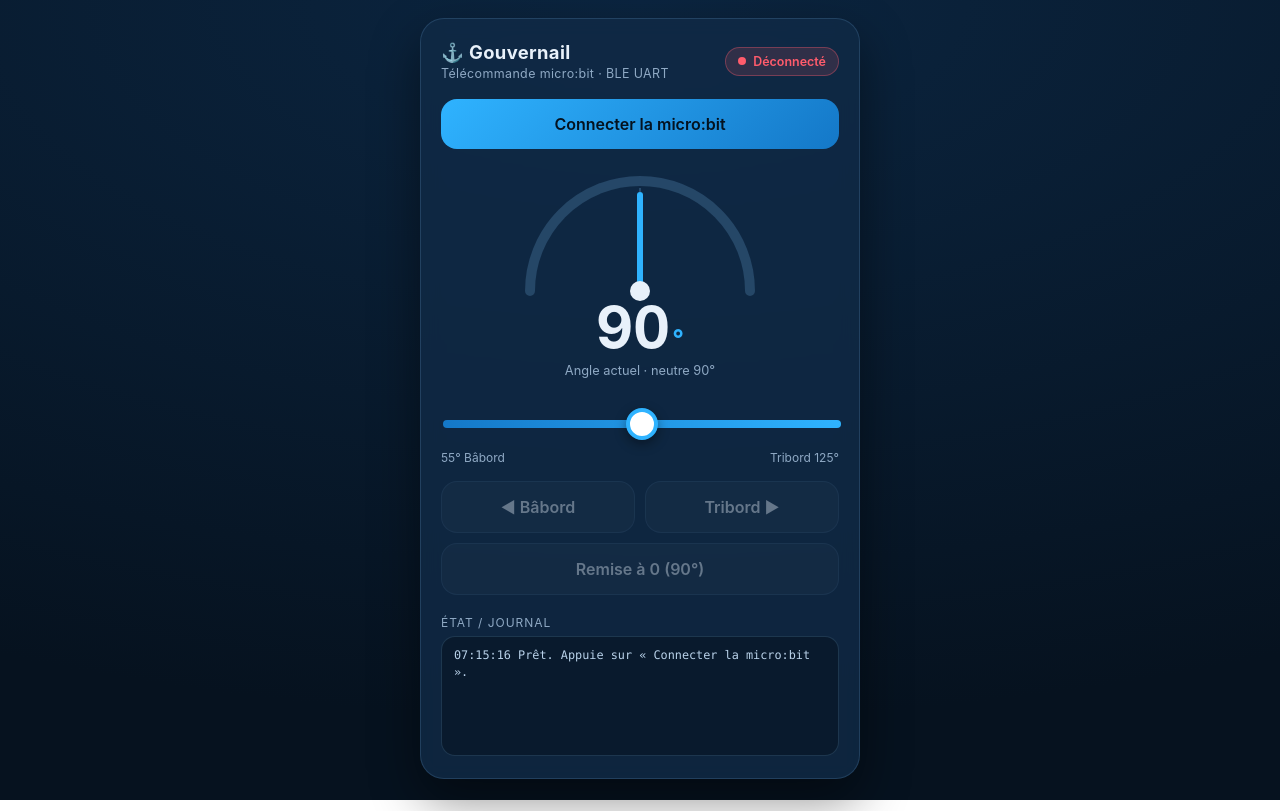
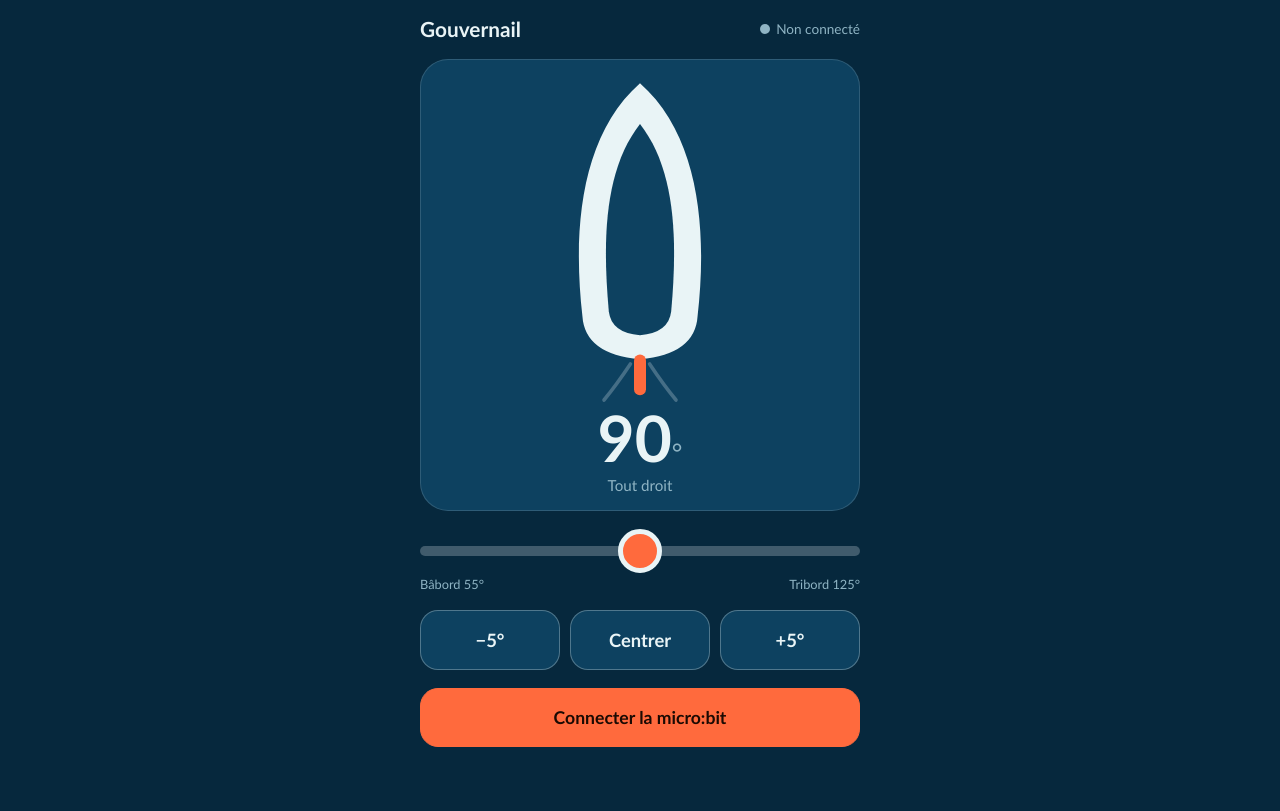
Before and after one commit to Tombordet/Projet-bateau, a plain HTML site: page index.html in a window 1280 px wide. Drawn offline with Linux system fonts and the light colour scheme.

Commit message:
Update index.html

```diff
--- a/index.html
+++ b/index.html
@@ -3,278 +3,218 @@
 <head>
 <meta charset="UTF-8">
 <meta name="viewport" content="width=device-width, initial-scale=1, viewport-fit=cover">
-<title>Gouvernail · micro:bit</title>
+<meta name="theme-color" content="#06283d">
+<title>Gouvernail du bateau</title>
 <style>
-  :root {
-    --bg1: #06121f; --bg2: #0b2540; --card: rgba(16, 42, 70, .82);
-    --line: rgba(120, 180, 230, .18); --text: #e8f1fa; --muted: #8fa9c4;
-    --accent: #2fb3ff; --accent2: #1478c8; --ok: #2ecc9a; --bad: #ff5c6c;
+  * { box-sizing: border-box; -webkit-tap-highlight-color: transparent; }
+  html { background-color: #06283d; }
+  body {
+    margin: 0; padding: 16px 16px 32px;
+    font-family: "Avenir Next", "Trebuchet MS", "Segoe UI", sans-serif;
+    background-color: #06283d; color: #e9f4f6;
+    -webkit-user-select: none; user-select: none; touch-action: manipulation;
   }
-  * { box-sizing: border-box; -webkit-tap-highlight-color: transparent; }
-  html, body { margin: 0; min-height: 100%; }
-  body {
-    font-family: -apple-system, "SF Pro Text", "Segoe UI", Roboto, sans-serif;
-    color: var(--text);
-    background: radial-gradient(120% 90% at 50% 0%, var(--bg2), var(--bg1));
-    background-attachment: fixed;
-    display: flex; justify-content: center; align-items: flex-start;
-    padding: calc(env(safe-area-inset-top, 0px) + 18px) 16px calc(env(safe-area-inset-bottom, 0px) + 18px);
+  main { width: 100%; max-width: 440px; margin: 0 auto; }
+  header { display: flex; justify-content: space-between; align-items: center; margin-bottom: 18px; }
+  h1 { font-size: 1.3rem; margin: 0; font-weight: 700; color: #e9f4f6; }
+  #etat { font-size: .85rem; color: #8fb4c4; }
+  #etat i { width: 10px; height: 10px; border-radius: 50%; background: #8fb4c4; display: inline-block; margin-right: 6px; }
+  #etat.ok i { background: #3ddc97; }
+  #etat.ko i { background: #ff5d5d; }
+
+  .scene {
+    border-radius: 28px; padding: 16px 0 8px; margin-bottom: 18px; text-align: center;
+    background-color: #0d4160; border: 1px solid rgba(233,244,246,.15);
   }
-  .card {
-    width: 100%; max-width: 440px; background: var(--card);
-    border: 1px solid var(--line); border-radius: 24px; padding: 22px 20px;
-    backdrop-filter: blur(10px); box-shadow: 0 20px 50px rgba(0, 0, 0, .45);
+  .scene svg { width: 60%; max-width: 240px; height: auto; display: block; margin: 0 auto; overflow: visible; }
+  #gouvernail { transition: transform .12s ease-out; }
+  .valeur { font-size: 4rem; font-weight: 700; line-height: 1; margin-top: 6px; color: #e9f4f6; }
+  .valeur small { font-size: 1.6rem; color: #8fb4c4; font-weight: 400; }
+  #sens { color: #8fb4c4; font-size: .95rem; margin: 6px 0 8px; min-height: 1.2em; }
+
+  .reglage { margin-bottom: 18px; }
+  .bornes { display: flex; justify-content: space-between; font-size: .8rem; color: #8fb4c4; }
+  input[type=range] { -webkit-appearance: none; appearance: none; width: 100%; height: 44px; background: transparent; margin: 0; }
+  input[type=range]::-webkit-slider-runnable-track { height: 10px; border-radius: 5px; background: rgba(233,244,246,.25); }
+  input[type=range]::-webkit-slider-thumb {
+    -webkit-appearance: none; width: 44px; height: 44px; margin-top: -17px; border-radius: 50%;
+    background: #ff6a3d; border: 5px solid #e9f4f6;
   }
-  header { display: flex; justify-content: space-between; align-items: center; gap: 12px; }
-  h1 { font-size: 1.15rem; margin: 0; letter-spacing: .02em; }
-  h1 small { display: block; font-weight: 400; color: var(--muted); font-size: .78rem; margin-top: 2px; }
-  .badge {
-    display: inline-flex; align-items: center; gap: 7px; padding: 6px 12px;
-    border-radius: 999px; font-size: .78rem; font-weight: 600;
-    background: rgba(255, 92, 108, .14); color: var(--bad); border: 1px solid rgba(255, 92, 108, .35);
+  input[type=range]::-moz-range-track { height: 10px; border-radius: 5px; background: rgba(233,244,246,.25); }
+  input[type=range]::-moz-range-thumb { width: 34px; height: 34px; border-radius: 50%; background: #ff6a3d; border: 5px solid #e9f4f6; }
+
+  .boutons { display: flex; margin-bottom: 18px; }
+  .boutons button { flex: 1; margin-right: 10px; }
+  .boutons button:last-child { margin-right: 0; }
+  button {
+    font-family: inherit; font-weight: 700; font-size: 1.15rem; color: #e9f4f6;
+    border: 1px solid rgba(233,244,246,.3); background-color: #0d4160;
+    border-radius: 18px; padding: 18px 12px; cursor: pointer;
   }
-  .badge::before { content: ""; width: 8px; height: 8px; border-radius: 50%; background: currentColor; }
-  .badge.on { background: rgba(46, 204, 154, .14); color: var(--ok); border-color: rgba(46, 204, 154, .4); }
-
-  button {
-    font: inherit; color: var(--text); border: 1px solid var(--line); border-radius: 16px;
-    background: rgba(255, 255, 255, .06); padding: 15px 10px; font-weight: 600; font-size: 1rem;
-    cursor: pointer; touch-action: manipulation; transition: transform .08s, background .15s, opacity .15s;
-  }
-  button:active:not(:disabled) { transform: scale(.97); background: rgba(255, 255, 255, .12); }
-  button:disabled { opacity: .4; cursor: not-allowed; }
-  #connectBtn {
-    width: 100%; margin-top: 18px; border: none;
-    background: linear-gradient(135deg, var(--accent), var(--accent2)); color: #04121f;
-  }
-  #connectBtn.on { background: rgba(255, 255, 255, .06); color: var(--text); border: 1px solid var(--line); }
-
-  .gauge { position: relative; height: 130px; margin: 22px 0 4px; display: flex; justify-content: center; }
-  .gauge svg { width: 100%; max-width: 280px; overflow: visible; }
-  #needle { transform-origin: 140px 120px; transition: transform .12s ease-out; }
-  .readout { text-align: center; margin-top: -6px; }
-  .angle { font-size: 3.6rem; font-weight: 700; line-height: 1; font-variant-numeric: tabular-nums; }
-  .angle span { font-size: 1.6rem; color: var(--accent); margin-left: 2px; }
-  .sub { color: var(--muted); font-size: .8rem; margin-top: 6px; }
-
-  .slider-wrap { margin: 22px 0 6px; }
-  input[type=range] {
-    -webkit-appearance: none; appearance: none; width: 100%; height: 44px; background: transparent; touch-action: none;
-  }
-  input[type=range]::-webkit-slider-runnable-track {
-    height: 8px; border-radius: 8px; background: linear-gradient(90deg, #1478c8, #2fb3ff);
-  }
-  input[type=range]::-moz-range-track { height: 8px; border-radius: 8px; background: linear-gradient(90deg, #1478c8, #2fb3ff); }
-  input[type=range]::-webkit-slider-thumb {
-    -webkit-appearance: none; width: 32px; height: 32px; border-radius: 50%; margin-top: -12px;
-    background: #fff; border: 4px solid var(--accent); box-shadow: 0 4px 12px rgba(0, 0, 0, .4);
-  }
-  input[type=range]::-moz-range-thumb {
-    width: 24px; height: 24px; border-radius: 50%; background: #fff; border: 4px solid var(--accent);
-  }
-  .scale { display: flex; justify-content: space-between; color: var(--muted); font-size: .75rem; }
-
-  .buttons { display: grid; grid-template-columns: 1fr 1fr; gap: 10px; margin-top: 16px; }
-  .buttons .reset { grid-column: 1 / -1; }
-
-  .log-title { margin: 20px 0 6px; font-size: .75rem; color: var(--muted); text-transform: uppercase; letter-spacing: .08em; }
-  #log {
-    height: 120px; overflow-y: auto; background: rgba(0, 0, 0, .28); border: 1px solid var(--line);
-    border-radius: 14px; padding: 10px 12px; font: .74rem/1.5 ui-monospace, Menlo, monospace; color: #b9d2ea;
-  }
-  #log .err { color: var(--bad); }
-  #log .ok { color: var(--ok); }
+  button:active { background-color: #1a5d85; }
+  #connexion { width: 100%; background-color: #ff6a3d; border-color: #ff6a3d; color: #1b0a03; font-size: 1.1rem; }
+  #connexion.connecte { background-color: transparent; color: #e9f4f6; border-color: rgba(233,244,246,.4); }
+  #message { min-height: 1.3em; text-align: center; font-size: .85rem; color: #8fb4c4; margin: 14px 0 0; }
 </style>
 </head>
 <body>
-<main class="card">
+<main>
   <header>
-    <h1>⚓ Gouvernail<small>Télécommande micro:bit · BLE UART</small></h1>
-    <div id="badge" class="badge">Déconnecté</div>
+    <h1>Gouvernail</h1>
+    <div id="etat"><i></i><span>Non connecté</span></div>
   </header>
 
-  <button id="connectBtn">Connecter la micro:bit</button>
-
-  <section class="gauge" aria-hidden="true">
-    <svg viewBox="0 0 280 130">
-      <path d="M 30 120 A 110 110 0 0 1 250 120" fill="none" stroke="rgba(120,180,230,.22)" stroke-width="10" stroke-linecap="round"/>
-      <line x1="140" y1="120" x2="140" y2="14" stroke="rgba(120,180,230,.25)" stroke-width="2" stroke-dasharray="4 5"/>
-      <g id="needle">
-        <line x1="140" y1="120" x2="140" y2="24" stroke="#2fb3ff" stroke-width="6" stroke-linecap="round"/>
+  <section class="scene">
+    <svg viewBox="0 0 200 270">
+      <path d="M92 240 Q80 258 70 270 M108 240 Q120 258 130 270" stroke="rgba(233,244,246,.25)" stroke-width="3" fill="none" stroke-linecap="round"/>
+      <path d="M100 6 C150 50 156 130 148 200 Q146 232 100 236 Q54 232 52 200 C44 130 50 50 100 6 Z" fill="#e9f4f6"/>
+      <path d="M100 40 C128 76 132 130 126 196 Q124 214 100 216 Q76 214 74 196 C68 130 72 76 100 40 Z" fill="#0d4160"/>
+      <g id="gouvernail" style="transform-origin: 100px 236px;">
+        <rect x="95" y="232" width="10" height="34" rx="5" fill="#ff6a3d"/>
       </g>
-      <circle cx="140" cy="120" r="10" fill="#e8f1fa"/>
     </svg>
+    <div class="valeur"><span id="angle">90</span><small>°</small></div>
+    <div id="sens">Tout droit</div>
   </section>
 
-  <div class="readout">
-    <div class="angle"><b id="angleVal">90</b><span>°</span></div>
-    <div class="sub">Angle actuel · neutre 90°</div>
-  </div>
+  <section class="reglage">
+    <input type="range" id="curseur" min="55" max="125" value="90">
+    <div class="bornes"><span>Bâbord 55°</span><span>Tribord 125°</span></div>
+  </section>
 
-  <div class="slider-wrap">
-    <input id="slider" type="range" min="55" max="125" step="1" value="90" disabled aria-label="Angle du gouvernail">
-    <div class="scale"><span>55° Bâbord</span><span>Tribord 125°</span></div>
-  </div>
+  <section class="boutons">
+    <button id="moins">−5°</button>
+    <button id="centre">Centrer</button>
+    <button id="plus">+5°</button>
+  </section>
 
-  <div class="buttons">
-    <button id="portBtn" disabled>◄ Bâbord</button>
-    <button id="stbdBtn" disabled>Tribord ►</button>
-    <button id="resetBtn" class="reset" disabled>Remise à 0 (90°)</button>
-  </div>
-
-  <div class="log-title">État / journal</div>
-  <div id="log"></div>
+  <button id="connexion">Connecter la micro:bit</button>
+  <p id="message"></p>
 </main>
 
 <script>
-(() => {
-  "use strict";
-  const UART_SERVICE = "6e400001-b5a3-f393-e0a9-e50e24dcca9e";
-  const UART_RX      = "6e400002-b5a3-f393-e0a9-e50e24dcca9e";
-  const MIN = 55, MAX = 125, NEUTRAL = 90, STEP = 5, THROTTLE_MS = 60;
+var ANGLE_MIN = 55, ANGLE_MAX = 125, ANGLE_CENTRE = 90, PAS = 5;
+var INVERSER_VISUEL = false; // mets true si le gouvernail dessiné tourne à l'envers
 
-  const $ = id => document.getElementById(id);
-  const slider = $("slider"), angleVal = $("angleVal"), needle = $("needle");
-  const badge = $("badge"), connectBtn = $("connectBtn"), logEl = $("log");
-  const portBtn = $("portBtn"), stbdBtn = $("stbdBtn"), resetBtn = $("resetBtn");
+var UART_SERVICE = "6e400001-b5a0-f393-e0a9-e50e24dcca9e";
+var UART_RX      = "6e400002-b5a0-f393-e0a9-e50e24dcca9e"; // téléphone -> micro:bit
 
-  let device = null, rxChar = null;
-  let angle = NEUTRAL;
-  let pending = null, sending = false;
-  let lastSend = 0, throttleTimer = null;
+function $(id) { return document.getElementById(id); }
+var curseur = $("curseur"), affAngle = $("angle"), sens = $("sens");
+var gouvernail = $("gouvernail"), etat = $("etat"), message = $("message"), btnConnexion = $("connexion");
 
-  const clamp = v => Math.min(MAX, Math.max(MIN, Math.round(v)));
+var angle = ANGLE_CENTRE;
+var caractRX = null;
+var appareil = null;
+var envoiEnCours = false;
+var dernierEnvoye = null;
 
-  function log(msg, cls = "") {
-    const d = document.createElement("div");
-    if (cls) d.className = cls;
-    const t = new Date().toLocaleTimeString("fr-FR");
-    d.textContent = t + "  " + msg;
-    logEl.appendChild(d);
-    while (logEl.children.length > 60) logEl.removeChild(logEl.firstChild);
-    logEl.scrollTop = logEl.scrollHeight;
+function afficher(a) {
+  angle = a;
+  affAngle.textContent = a;
+  curseur.value = a;
+  var ecart = a - ANGLE_CENTRE;
+  gouvernail.style.transform = "rotate(" + (INVERSER_VISUEL ? ecart : -ecart) + "deg)";
+  if (ecart === 0) sens.textContent = "Tout droit";
+  else if (ecart > 0) sens.textContent = "Tribord (droite) +" + ecart + "°";
+  else sens.textContent = "Bâbord (gauche) " + ecart + "°";
 }
 
-  function render() {
-    angleVal.textContent = angle;
-    slider.value = angle;
-    needle.style.transform = "rotate(" + ((angle - NEUTRAL) * (50 / 35)) + "deg)";
+function statut(texte, classe) {
+  etat.className = classe || "";
+  etat.getElementsByTagName("span")[0].textContent = texte;
 }
 
-  function setUiConnected(on) {
-    badge.textContent = on ? "Connecté" : "Déconnecté";
-    badge.classList.toggle("on", on);
-    connectBtn.textContent = on ? "Déconnecter" : "Connecter la micro:bit";
-    connectBtn.classList.toggle("on", on);
-    [slider, portBtn, stbdBtn, resetBtn].forEach(el => el.disabled = !on);
+async function envoyerDernier() {
+  if (envoiEnCours || !caractRX) return;
+  envoiEnCours = true;
+  try {
+    while (caractRX && dernierEnvoye !== angle) {
+      var aEnvoyer = angle;
+      var donnees = new TextEncoder().encode(aEnvoyer + "#");
+      try { await caractRX.writeValue(donnees); }
+      catch (e) { await caractRX.writeValueWithoutResponse(donnees); }
+      dernierEnvoye = aEnvoyer;
+    }
+    message.textContent = "Envoyé : " + dernierEnvoye;
+  } catch (e) {
+    message.textContent = "Envoi impossible : " + e.message;
+  }
+  envoiEnCours = false;
 }
 
-  /* ---------- Envoi BLE (file : toujours la dernière valeur) ---------- */
-  async function writeAngle(a) {
-    const data = new TextEncoder().encode(a + "\n");
-    if (typeof rxChar.writeValueWithoutResponse === "function") {
-      try {
-        await rxChar.writeValueWithoutResponse(data);
-        return;
-      } catch (e) {
-        log("Écriture sans réponse refusée, repli sur writeValue…", "err");
-      }
-    }
-    await rxChar.writeValue(data);
+function commander(a) {
+  a = Math.max(ANGLE_MIN, Math.min(ANGLE_MAX, Math.round(a)));
+  afficher(a);
+  if (!caractRX) { message.textContent = "Connecte d'abord la micro:bit."; return; }
+  envoyerDernier();
 }
 
-  async function flush() {
-    if (sending) return;
-    sending = true;
+async function connecter() {
+  if (!navigator.bluetooth) {
+    message.textContent = "Bluetooth indisponible : ouvre cette page dans l'application Bluefy.";
+    return;
+  }
   try {
-      while (pending !== null && rxChar) {
-        const a = pending;
-        pending = null;
-        await writeAngle(a);
-        lastSend = Date.now();
-      }
+    statut("Recherche…");
+    // Pas de filtre sur le nom : la micro:bit apparaît même si elle n'envoie pas son nom
+    appareil = await navigator.bluetooth.requestDevice({
+      acceptAllDevices: true,
+      optionalServices: [UART_SERVICE]
+    });
+    appareil.addEventListener("gattserverdisconnected", deconnecte);
+    statut("Connexion…");
+    var serveur = await appareil.gatt.connect();
+    var service = await serveur.getPrimaryService(UART_SERVICE);
+    caractRX = await service.getCharacteristic(UART_RX);
+    dernierEnvoye = null;
+    statut("Connecté", "ok");
+    btnConnexion.textContent = "Déconnecter";
+    btnConnexion.className = "connecte";
+    message.textContent = "";
+    commander(angle);
   } catch (e) {
-      log("Erreur d’envoi : " + (e && e.message ? e.message : e), "err");
-    } finally {
-      sending = false;
+    caractRX = null;
+    statut("Non connecté", "ko");
+    if (e.name === "NotFoundError") message.textContent = "Aucun appareil choisi.";
+    else message.textContent = "Erreur : " + e.message + " (choisis bien la micro:bit)";
   }
 }
 
-  function sendNow(a) {
-    if (throttleTimer) { clearTimeout(throttleTimer); throttleTimer = null; }
-    if (!rxChar) { log("Non connecté : angle non envoyé.", "err"); return; }
-    pending = a;
-    flush();
+function deconnecte() {
+  caractRX = null;
+  statut("Déconnecté", "ko");
+  btnConnexion.textContent = "Connecter la micro:bit";
+  btnConnexion.className = "";
 }
 
-  function sendThrottled(a) {
-    if (!rxChar) return;
-    const wait = THROTTLE_MS - (Date.now() - lastSend);
-    if (wait <= 0 && !throttleTimer) { sendNow(a); return; }
-    if (throttleTimer) return; // le timer enverra la valeur la plus récente
-    throttleTimer = setTimeout(() => { throttleTimer = null; sendNow(angle); }, Math.max(wait, 0));
-  }
-
-  /* ---------- Commandes ---------- */
-  function setAngle(v, mode) {
-    angle = clamp(v);
-    render();
-    if (mode === "now") sendNow(angle);
-    else if (mode === "throttle") sendThrottled(angle);
-  }
-
-  slider.addEventListener("input",  () => setAngle(slider.value, "throttle"));
-  slider.addEventListener("change", () => setAngle(slider.value, "now"));
-  portBtn.addEventListener("click",  () => setAngle(angle - STEP, "now"));
-  stbdBtn.addEventListener("click",  () => setAngle(angle + STEP, "now"));
-  resetBtn.addEventListener("click", () => setAngle(NEUTRAL, "now"));
-
-  /* ---------- Connexion ---------- */
-  async function connect() {
-    if (!navigator.bluetooth) {
-      log("Web Bluetooth indisponible. Ouvre cette page dans Bluefy.", "err");
-      return;
-    }
-    try {
-      connectBtn.disabled = true;
-      log("Recherche de la micro:bit…");
-      device = await navigator.bluetooth.requestDevice({
-        filters: [{ namePrefix: "BBC micro:bit" }, { services: [UART_SERVICE] }],
-        optionalServices: [UART_SERVICE]
-      });
-      device.addEventListener("gattserverdisconnected", onDisconnected);
-      log("Connexion à " + (device.name || "l’appareil") + "…");
-      const server = await device.gatt.connect();
-      const service = await server.getPrimaryService(UART_SERVICE);
-      rxChar = await service.getCharacteristic(UART_RX);
-      setUiConnected(true);
-      log("Connecté au service UART.", "ok");
-      setAngle(NEUTRAL, "now"); // synchronise l’interface et le servo
-    } catch (e) {
-      rxChar = null;
-      setUiConnected(false);
-      log("Échec de connexion : " + (e && e.message ? e.message : e), "err");
-    } finally {
-      connectBtn.disabled = false;
-    }
-  }
-
-  function onDisconnected() {
-    rxChar = null; pending = null;
-    if (throttleTimer) { clearTimeout(throttleTimer); throttleTimer = null; }
-    setUiConnected(false);
-    log("Déconnecté.", "err");
-  }
-
-  connectBtn.addEventListener("click", () => {
-    if (device && device.gatt && device.gatt.connected) device.gatt.disconnect();
-    else connect();
+btnConnexion.addEventListener("click", function () {
+  if (appareil && appareil.gatt.connected) appareil.gatt.disconnect();
+  else connecter();
 });
 
-  setUiConnected(false);
-  render();
-  log("Prêt. Appuie sur « Connecter la micro:bit ».");
-})();
+curseur.addEventListener("input", function () { commander(parseInt(curseur.value, 10)); });
+$("centre").addEventListener("click", function () { commander(ANGLE_CENTRE); });
+
+// Les boutons ±5° se répètent tant qu'on les maintient appuyés
+function boutonRepete(id, delta) {
+  var b = $(id), attente = null, boucle = null;
+  function arreter() { clearTimeout(attente); clearInterval(boucle); }
+  b.addEventListener("pointerdown", function (e) {
+    e.preventDefault();
+    commander(angle + delta);
+    arreter();
+    attente = setTimeout(function () {
+      boucle = setInterval(function () { commander(angle + delta); }, 120);
+    }, 350);
+  });
+  ["pointerup", "pointerleave", "pointercancel"].forEach(function (ev) { b.addEventListener(ev, arreter); });
+  b.addEventListener("contextmenu", function (e) { e.preventDefault(); });
+}
+boutonRepete("plus", PAS);
+boutonRepete("moins", -PAS);
+
+afficher(ANGLE_CENTRE);
 </script>
 </body>
 </html>
```
Lines whose indentation alone changed are shown as unchanged.
